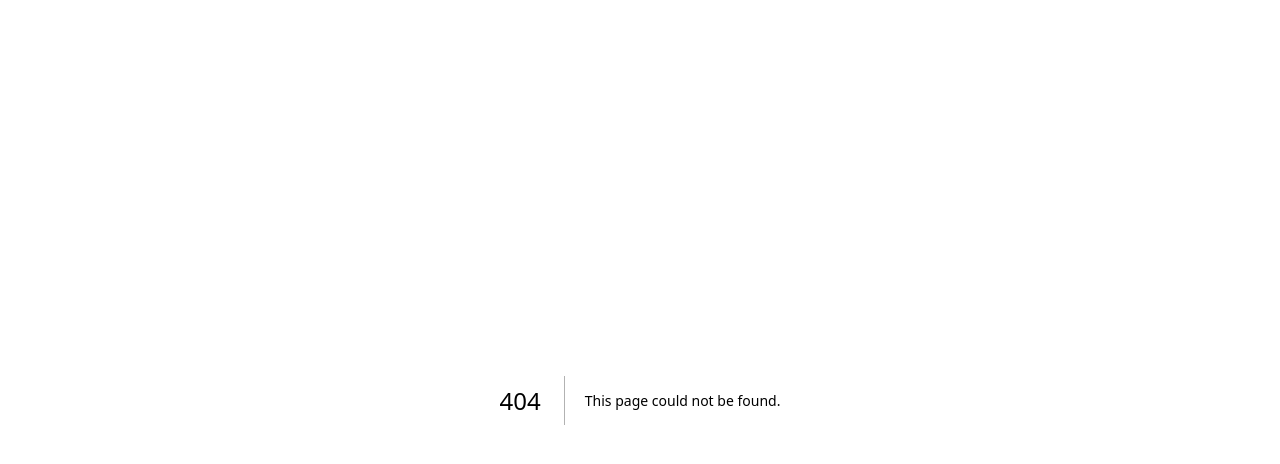
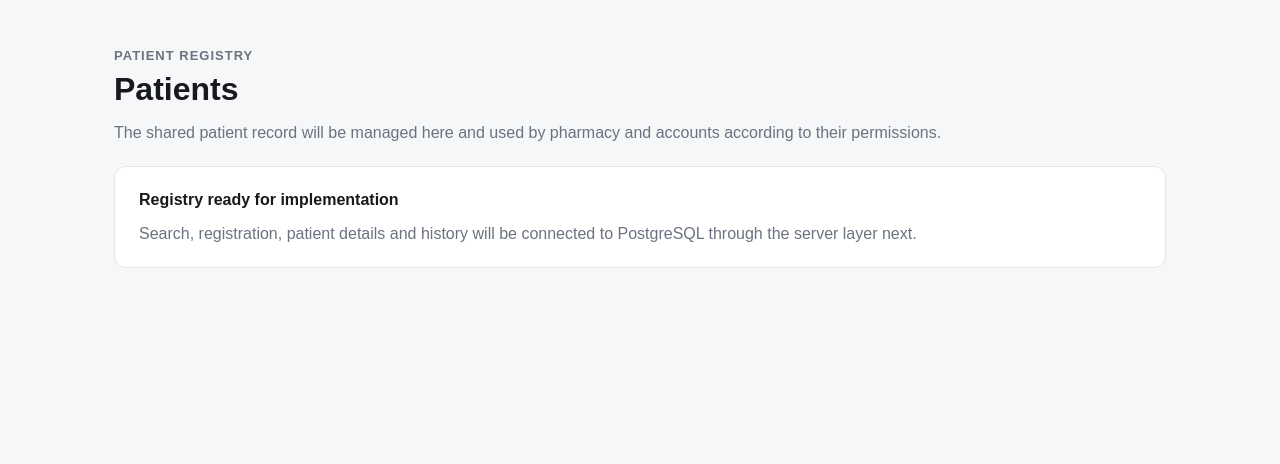
Before and after one commit to violetkimani77-ux/clinic-management-system, a Next.js app: page /patients in a window 1280 px wide. Before the commit this address had no page. Shown: the top 464 px of the page. Built offline with nearby package versions, Linux system fonts and the light colour scheme.

Commit message:
feat: add patient registry entry screen

```diff
--- /dev/null
+++ b/app/patients/page.tsx
@@ -0,0 +1,19 @@
+export default function PatientsPage() {
+  return (
+    <main style={{ maxWidth: 1100, margin: "0 auto", padding: "48px 24px" }}>
+      <p style={{ margin: 0, color: "#6b7280", fontSize: 13, fontWeight: 700, textTransform: "uppercase", letterSpacing: 1 }}>
+        Patient registry
+      </p>
+      <h1 style={{ margin: "8px 0" }}>Patients</h1>
+      <p style={{ color: "#6b7280" }}>
+        The shared patient record will be managed here and used by pharmacy and accounts according to their permissions.
+      </p>
+      <section style={{ marginTop: 24, background: "#fff", border: "1px solid #e5e7eb", borderRadius: 12, padding: 24 }}>
+        <strong>Registry ready for implementation</strong>
+        <p style={{ marginBottom: 0, color: "#6b7280" }}>
+          Search, registration, patient details and history will be connected to PostgreSQL through the server layer next.
+        </p>
+      </section>
+    </main>
+  );
+}
```
